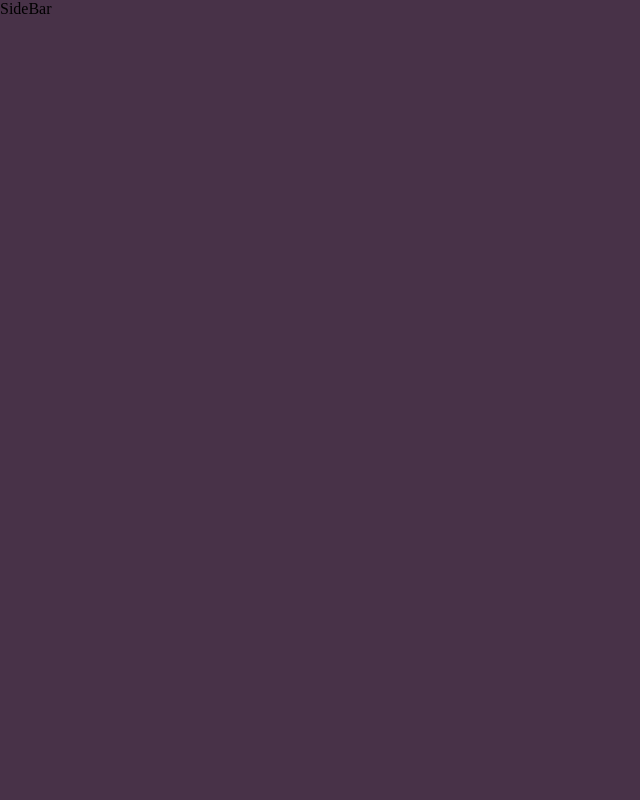
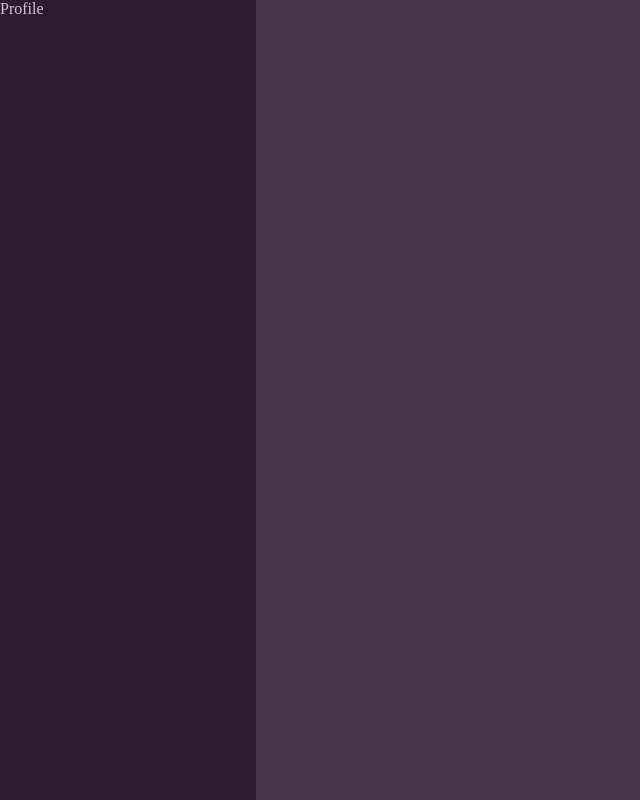
Before and after one commit to palakdesai4501/DigiCafe, a React (Vite) app: page / in a window 1280 px wide. Shown: the whole page, without its empty margins (0-640 px from the left). Built offline with nearby package versions, Linux system fonts and the light colour scheme.

Commit message:
Feature: Added Profile Component

```diff
--- a/src/App.scss
+++ b/src/App.scss
@@ -1,7 +1,20 @@
 $purple : #483248;
+$dark_purple : #301934;
+$light_purple : #D8BFD8;
 
 body{
     margin: 0%;
     padding: 0%;
     background-color: $purple;
 }
+
+.sidebar{
+    width: 20%;
+    height: 100vh;
+    background-color: $dark_purple;
+    position: fixed;
+    top: 0;
+    left: 0;
+    z-index: 100;
+    color: $light_purple;
+}
--- /dev/null
+++ b/src/components/Profile.jsx
@@ -0,0 +1,11 @@
+import React from 'react'
+
+const Profile = () => {
+  return (
+    <div>
+      Profile
+    </div>
+  )
+}
+
+export default Profile
--- a/src/components/SideBar.jsx
+++ b/src/components/SideBar.jsx
@@ -1,9 +1,10 @@
 import React from 'react'
+import Profile from './Profile'
 
 const SideBar = () => {
   return (
-    <div>
-      SideBar
+    <div className='sidebar'>
+      <Profile />
     </div>
   )
 }
```
